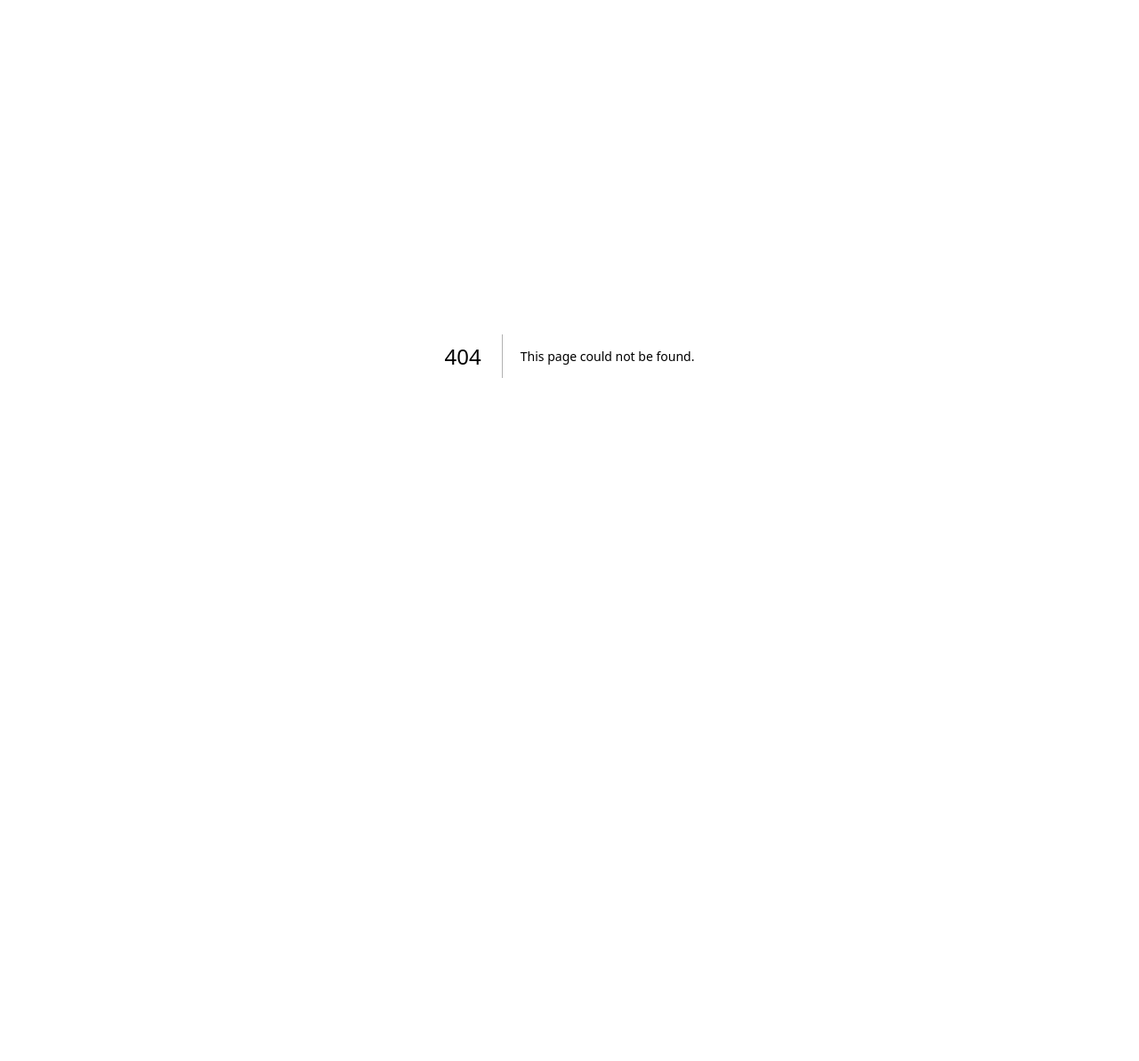
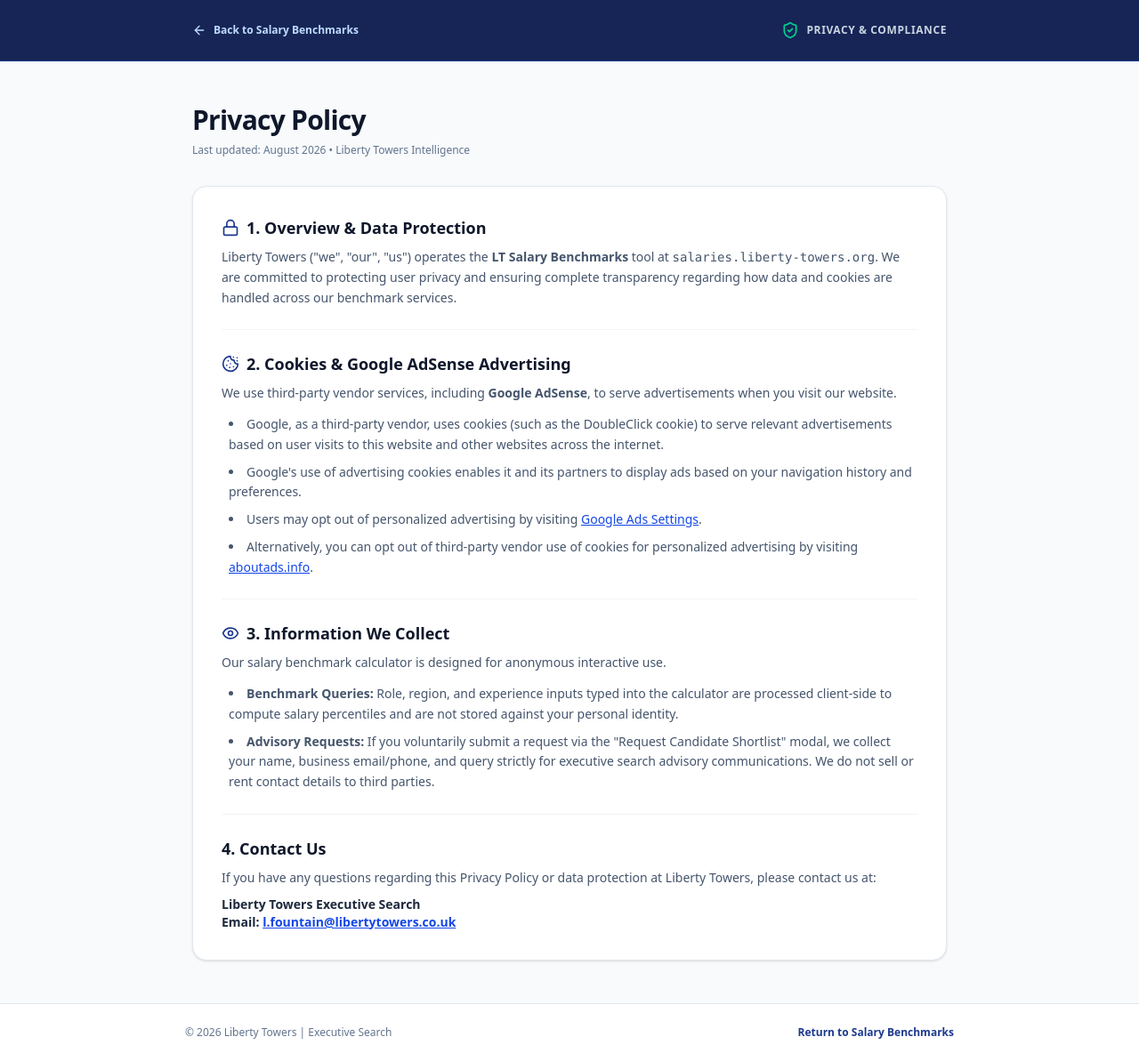
Before and after one commit to lucfountain-crypto/liberty-salaries, a Next.js app: page /privacy in a window 1280 px wide. Before the commit this address had no page. Shown: the whole page at 89% size. Before the commit the page ends 800 px from the top, so only its background shows below. Built offline with nearby package versions, Linux system fonts and the light colour scheme.

Commit message:
Add ads.txt and Privacy Policy page for AdSense compliance

```diff
--- a/src/app/components/SalaryDashboard.tsx
+++ b/src/app/components/SalaryDashboard.tsx
@@ -874,7 +874,13 @@
             </div>
             <span>Recruitment without borders. Talent without compromise.</span>
           </div>
-          <span>© 2026 Liberty Towers | Executive Search</span>
+          <div className="flex flex-wrap items-center justify-center gap-4 text-slate-600">
+            <a href="/privacy" className="hover:underline hover:text-blue-900 transition font-medium">Privacy Policy</a>
+            <span>•</span>
+            <a href="/ads.txt" target="_blank" rel="noopener noreferrer" className="hover:underline hover:text-blue-900 transition font-medium">ads.txt</a>
+            <span>•</span>
+            <span>© 2026 Liberty Towers | Executive Search</span>
+          </div>
         </div>
       </footer>
 
--- /dev/null
+++ b/src/app/privacy/page.tsx
@@ -0,0 +1,124 @@
+import React from 'react';
+import Link from 'next/link';
+import { ArrowLeft, ShieldCheck, Lock, Eye, Cookie } from 'lucide-react';
+
+export const metadata = {
+  title: 'Privacy Policy | Liberty Towers Salary Benchmarks',
+  description: 'Privacy Policy and Google AdSense cookie notice for Liberty Towers Salary Benchmarks 2026.',
+};
+
+export default function PrivacyPolicy() {
+  return (
+    <div className="min-h-screen bg-slate-50 text-slate-900 flex flex-col justify-between">
+      {/* Header */}
+      <header className="bg-blue-950 text-white py-6 border-b border-blue-900">
+        <div className="max-w-4xl mx-auto px-4 sm:px-6 flex items-center justify-between">
+          <Link
+            href="/"
+            className="flex items-center space-x-2 text-xs font-semibold text-blue-200 hover:text-white transition"
+          >
+            <ArrowLeft className="w-4 h-4" />
+            <span>Back to Salary Benchmarks</span>
+          </Link>
+          <div className="flex items-center space-x-2">
+            <ShieldCheck className="w-5 h-5 text-emerald-400" />
+            <span className="text-xs font-bold uppercase tracking-wider text-slate-300">Privacy & Compliance</span>
+          </div>
+        </div>
+      </header>
+
+      {/* Main Content */}
+      <main className="max-w-4xl mx-auto px-4 sm:px-6 py-12 flex-1 w-full space-y-8">
+        <div>
+          <h1 className="text-2xl sm:text-3xl font-extrabold text-slate-900 tracking-tight">Privacy Policy</h1>
+          <p className="text-xs text-slate-500 mt-2">Last updated: August 2026 • Liberty Towers Intelligence</p>
+        </div>
+
+        <section className="bg-white border border-slate-200 rounded-2xl p-6 sm:p-8 shadow-sm space-y-6">
+          {/* Overview */}
+          <div>
+            <h2 className="text-lg font-bold text-slate-900 flex items-center gap-2">
+              <Lock className="w-5 h-5 text-blue-900" />
+              1. Overview & Data Protection
+            </h2>
+            <p className="text-sm text-slate-600 mt-2 leading-relaxed">
+              Liberty Towers (&quot;we&quot;, &quot;our&quot;, &quot;us&quot;) operates the <strong>LT Salary Benchmarks</strong> tool at <code>salaries.liberty-towers.org</code>. We are committed to protecting user privacy and ensuring complete transparency regarding how data and cookies are handled across our benchmark services.
+            </p>
+          </div>
+
+          <hr className="border-slate-100" />
+
+          {/* AdSense & Third-Party Advertising */}
+          <div>
+            <h2 className="text-lg font-bold text-slate-900 flex items-center gap-2">
+              <Cookie className="w-5 h-5 text-blue-900" />
+              2. Cookies & Google AdSense Advertising
+            </h2>
+            <p className="text-sm text-slate-600 mt-2 leading-relaxed">
+              We use third-party vendor services, including <strong>Google AdSense</strong>, to serve advertisements when you visit our website.
+            </p>
+            <ul className="list-disc list-inside text-sm text-slate-600 mt-3 space-y-2 leading-relaxed pl-2">
+              <li>
+                Google, as a third-party vendor, uses cookies (such as the DoubleClick cookie) to serve relevant advertisements based on user visits to this website and other websites across the internet.
+              </li>
+              <li>
+                Google&apos;s use of advertising cookies enables it and its partners to display ads based on your navigation history and preferences.
+              </li>
+              <li>
+                Users may opt out of personalized advertising by visiting <a href="https://www.google.com/settings/ads" target="_blank" rel="noopener noreferrer" className="text-blue-700 underline font-medium">Google Ads Settings</a>.
+              </li>
+              <li>
+                Alternatively, you can opt out of third-party vendor use of cookies for personalized advertising by visiting <a href="https://www.aboutads.info" target="_blank" rel="noopener noreferrer" className="text-blue-700 underline font-medium">aboutads.info</a>.
+              </li>
+            </ul>
+          </div>
+
+          <hr className="border-slate-100" />
+
+          {/* Information We Collect */}
+          <div>
+            <h2 className="text-lg font-bold text-slate-900 flex items-center gap-2">
+              <Eye className="w-5 h-5 text-blue-900" />
+              3. Information We Collect
+            </h2>
+            <p className="text-sm text-slate-600 mt-2 leading-relaxed">
+              Our salary benchmark calculator is designed for anonymous interactive use.
+            </p>
+            <ul className="list-disc list-inside text-sm text-slate-600 mt-3 space-y-2 leading-relaxed pl-2">
+              <li>
+                <strong>Benchmark Queries:</strong> Role, region, and experience inputs typed into the calculator are processed client-side to compute salary percentiles and are not stored against your personal identity.
+              </li>
+              <li>
+                <strong>Advisory Requests:</strong> If you voluntarily submit a request via the &quot;Request Candidate Shortlist&quot; modal, we collect your name, business email/phone, and query strictly for executive search advisory communications. We do not sell or rent contact details to third parties.
+              </li>
+            </ul>
+          </div>
+
+          <hr className="border-slate-100" />
+
+          {/* Contact Information */}
+          <div>
+            <h2 className="text-lg font-bold text-slate-900">4. Contact Us</h2>
+            <p className="text-sm text-slate-600 mt-2 leading-relaxed">
+              If you have any questions regarding this Privacy Policy or data protection at Liberty Towers, please contact us at:
+            </p>
+            <p className="text-sm text-slate-800 font-semibold mt-2">
+              Liberty Towers Executive Search<br />
+              Email: <a href="mailto:l.fountain@libertytowers.co.uk" className="text-blue-700 underline">l.fountain@libertytowers.co.uk</a>
+            </p>
+          </div>
+        </section>
+      </main>
+
+      {/* Footer */}
+      <footer className="border-t border-slate-200 bg-white py-6 text-center text-xs text-slate-500">
+        <div className="max-w-4xl mx-auto px-4 flex flex-col sm:flex-row items-center justify-between gap-3">
+          <span>© 2026 Liberty Towers | Executive Search</span>
+          <Link href="/" className="text-blue-900 hover:underline font-semibold">
+            Return to Salary Benchmarks
+          </Link>
+        </div>
+      </footer>
+    </div>
+  );
+}
```
Also changed, not shown: public/ads.txt (added).
